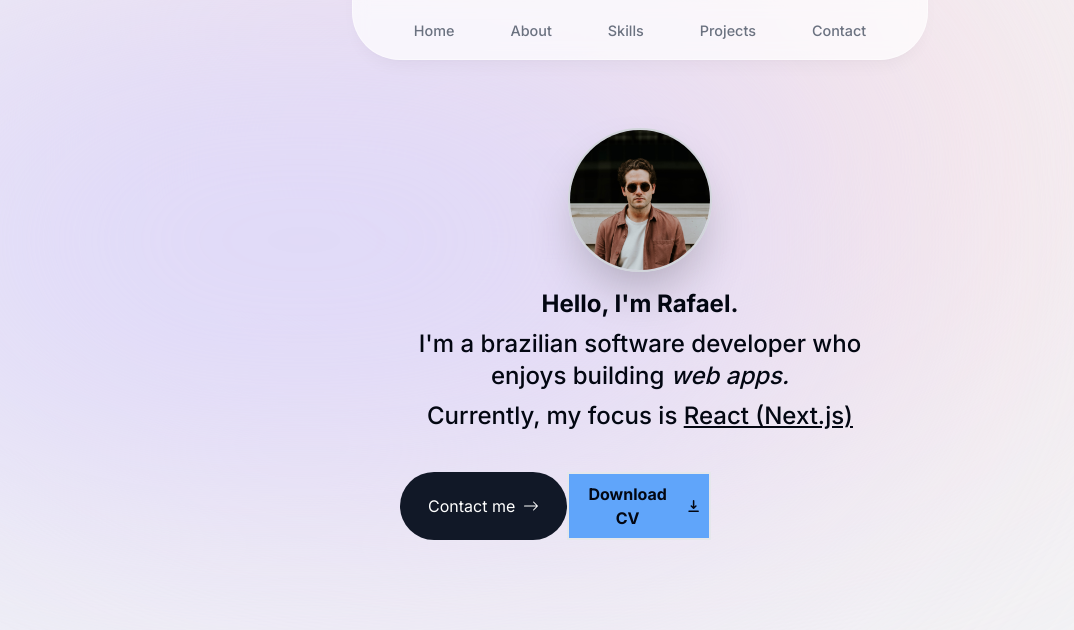
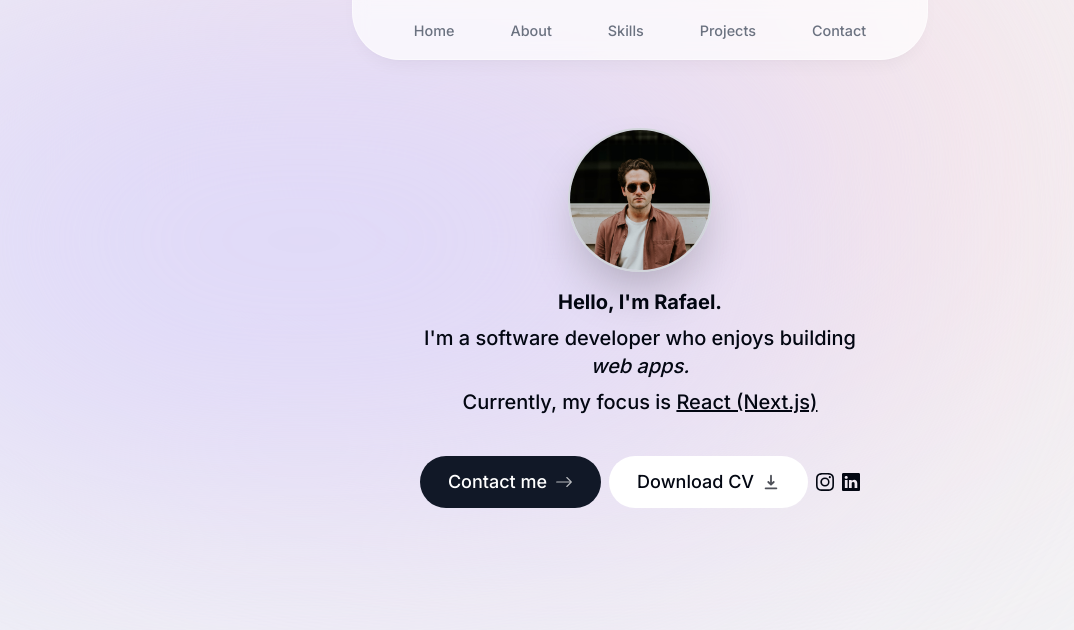
Before and after one commit to rafaelfontenele/nextjs-portfolio, a Next.js app: page / in a window 1280 px wide. Shown: the top 630 px of the page, without its empty margins (0-1074 px from the left). Built offline with nearby package versions, Linux system fonts and the light colour scheme.

Commit message:
adding styling to homepage links

```diff
--- a/app/layout.tsx
+++ b/app/layout.tsx
@@ -18,7 +18,7 @@ export default function RootLayout({
 }) {
   return (
     <html lang="en">
-      <body className={`${inter.className} bg-gray-100 text-gray-950 relative max-w-full h-[5000px] pt-[5rem] sm:pt-32 sm:pt-28 overflow-x-hidden`}>
+      <body className={`${inter.className} bg-gray-100 text-gray-950 relative max-w-full h-[5000px] pt-[5.5rem] sm:pt-32 overflow-x-hidden`}>
 
         <div className='bg-[#fbe2e3] absolute blur-[10rem]
         top-[-6rem] right-[11rem] h-[32rem] w-[32rem] -z-10
--- a/components/home.tsx
+++ b/components/home.tsx
@@ -5,13 +5,13 @@ import Image from 'next/image';
 import randomGuyImage from '../public/randomGuy.jpg'
 import { motion } from 'framer-motion';
 import Link from 'next/link';
-import { BsArrowRight } from 'react-icons/bs';
+import { BsArrowRight, BsInstagram, BsLinkedin } from 'react-icons/bs';
 import { HiDownload } from 'react-icons/hi';
 
 export default function Home() {
     const contactIconStyle = { color: "white" }
   return (
-    <section id='#home' className='mb-28 max-w-[50rem] text-center sm:mb-0'>
+    <section id='#home' className='mb-28 max-w-[50rem] text-center sm:mb-0 flex items-center justify-center flex-col'>
 
         <div className="flex items-center justify-center">
             <div className='relative'>
@@ -44,25 +44,36 @@ export default function Home() {
         initial={ {y:100,  opacity: 0} }
         animate={ {y: 0, opacity: 1} }
         transition={ {delay: 3, duration: 1} }
-         className='flex flex-wrap justify-center items-center text-center mt-4 mb-10 px-4 flex-col text-2xl sm:text-l font-medium gap-2 sm:max-w-[30rem]'>
+         className='flex flex-wrap justify-center items-center text-center mt-4 mb-4 sm:mb-10 px-4 flex-col text-xl sm:text-l font-medium
+         gap-1 sm:gap-2 sm:max-w-[85%]'>
             <span className='font-bold'>Hello, I&apos;m <span className='font-bold'>Rafael</span>.</span>
-            <span>I&apos;m a brazilian software developer who enjoys building <span className='italic'>web apps.</span></span>
+            <span>I&apos;m a software developer who enjoys building <span className='italic'>web apps.</span></span>
             <span>Currently, my focus is <span className='underline'>React (Next.js)</span></span>
 
         </motion.p>
 
-        <div className='flex flex-row max-h-min'>
-                <Link href='#contact'
-                className='bg-gray-900 text-white px-7 py-3 flex items-center justify-center gap-2 rounded-full'
-                >
-                    Contact me <BsArrowRight className='scale-2'/>
-                </Link>
+        <div className='flex flex-row sm:flex-row items-center justify-center gap-2 px-4 text-lg font-medium'>
+                <div className='flex flex-col sm:flex-row gap-2 max-w-[100%]'>
+                    <Link href='#contact'
+                    className='group bg-gray-900 text-white px-4 py-2 sm:px-7 sm:py-3 flex items-center gap-2 rounded-full
+                    outline-none focus:scale-110 hover:scale-110 hover:bg-gray-950 active:scale-105 transition'
+                    >
+                        Contact me <BsArrowRight className='opacity-70 group-hover:translate-x-1 transition'/>
+                    </Link>
 
-                <Link href='#resume'
-                 className='flex gap-2 font-bold items-center justify-center bg-blue-400 max-w-[30%] border-2 round-4 px-2 py-2'
-                 >
-                    Download CV <HiDownload/>
-                </Link>
+                    <a href='#resume'
+                    className='group bg-white px-4 py-2 sm:px-7 sm:py-3 flex items-center gap-2 rounded-full
+                    outline-none focus:scale-110 hover:scale-110 active:scale-105 transition'
+                    >
+                        Download CV <HiDownload className='opacity-70 group-hover:translate-x-1 transition'/>
+                    </a>
+                </div>
+
+                <div className='flex flex-col sm:flex-row gap-2'>
+                    <a href="" className='hover:scale-110 transition'><BsInstagram /></a>
+                    <a href="" className='hover:scale-110 transition'><BsLinkedin /></a>
+                </div>
+
         </div>
 
     </section>
```
